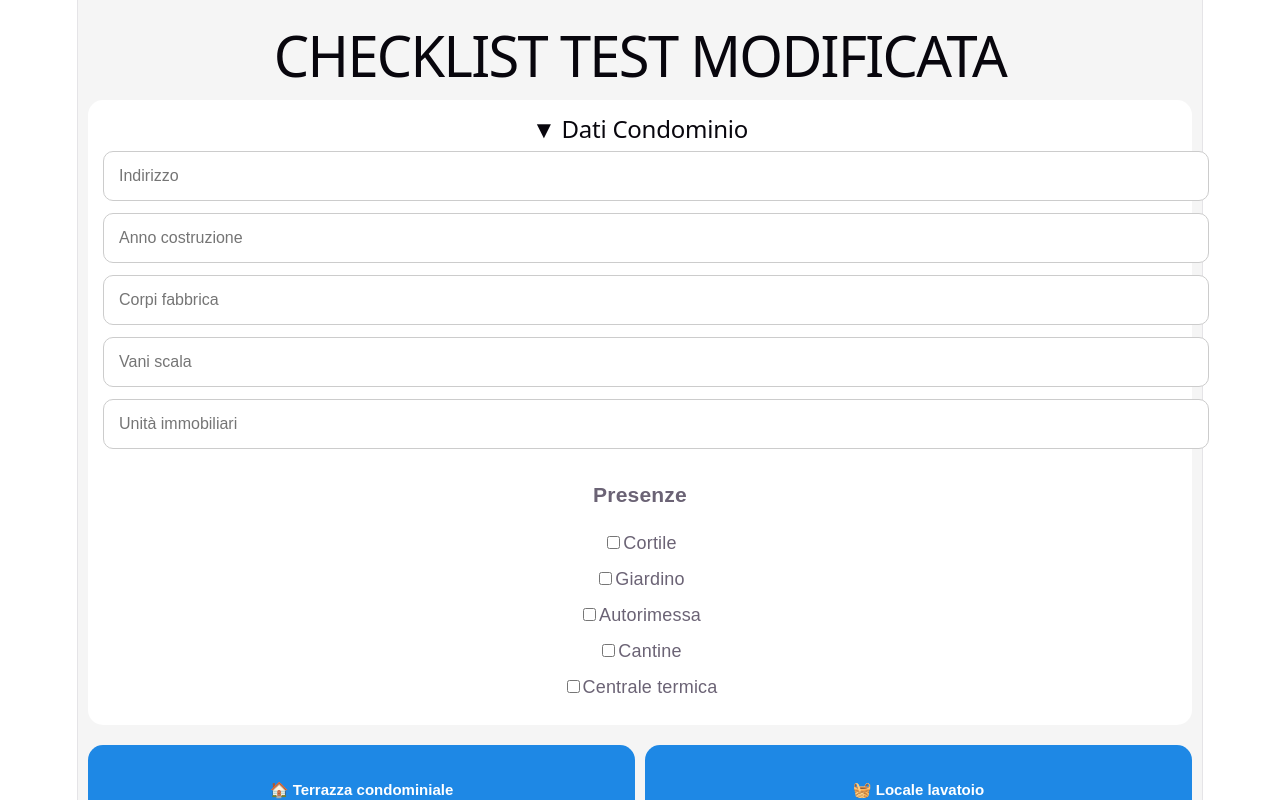
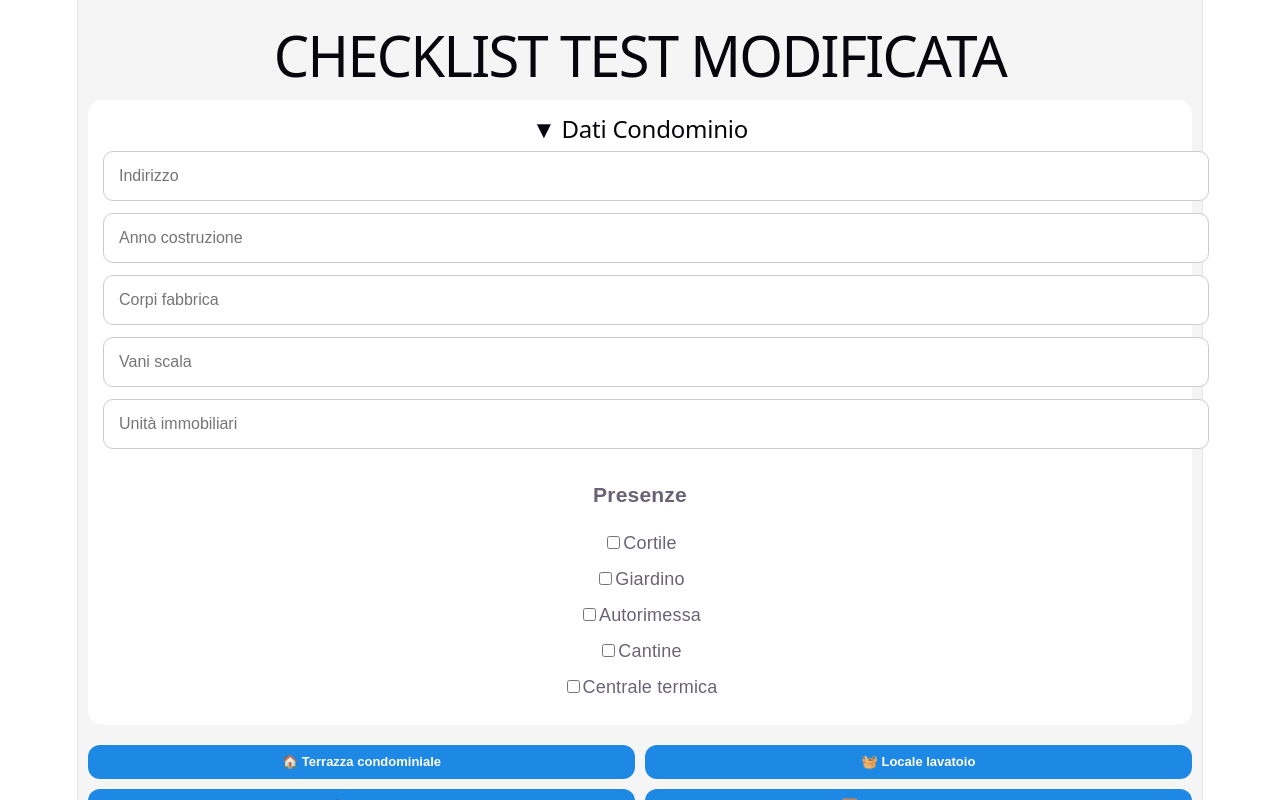
Before and after one commit to stefanodonatone-web/Checklist, a React (Vite) app: page / in a window 1280 px wide. Shown: the top 800 px of the page. Built offline with nearby package versions, Linux system fonts and the light colour scheme.

Commit message:
compatta ambienti e criticita

```diff
--- a/src/App.jsx
+++ b/src/App.jsx
@@ -1002,12 +1002,12 @@ const styles = {
   },
   environmentButton: {
   width: "100%",
-    minHeight: "90px",
-    padding: "14px 8px",
-    fontSize: "15px",
-    lineHeight: "1.2",
+  minHeight: "unset",
+  padding: "10px 6px",
+  fontSize: "13px",
+  lineHeight: "1.1",
   whiteSpace: "normal",
-    borderRadius: "15px",
+  borderRadius: "12px",
   border: "none",
   backgroundColor: "#1e88e5",
   color: "white",
```
Lines whose indentation alone changed are shown as unchanged.
